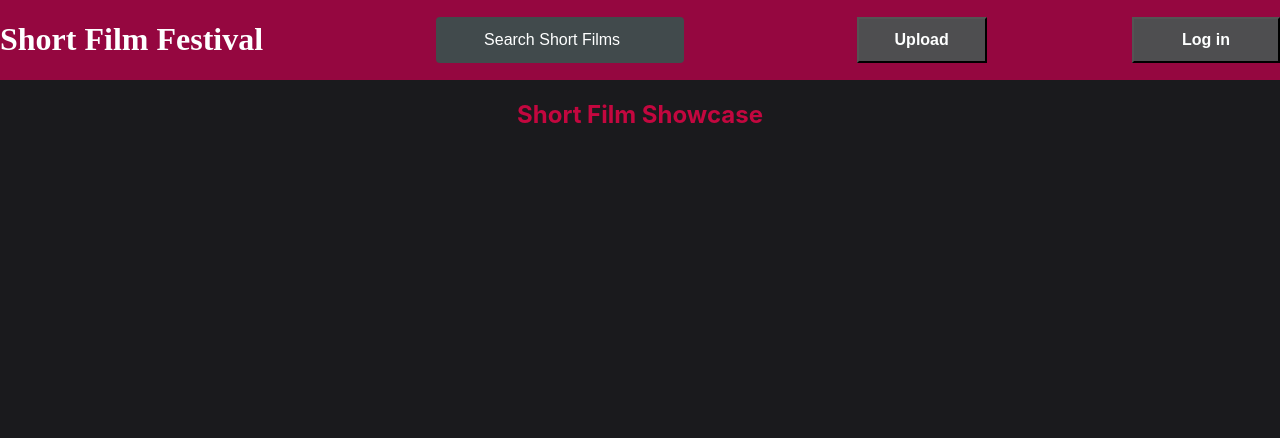
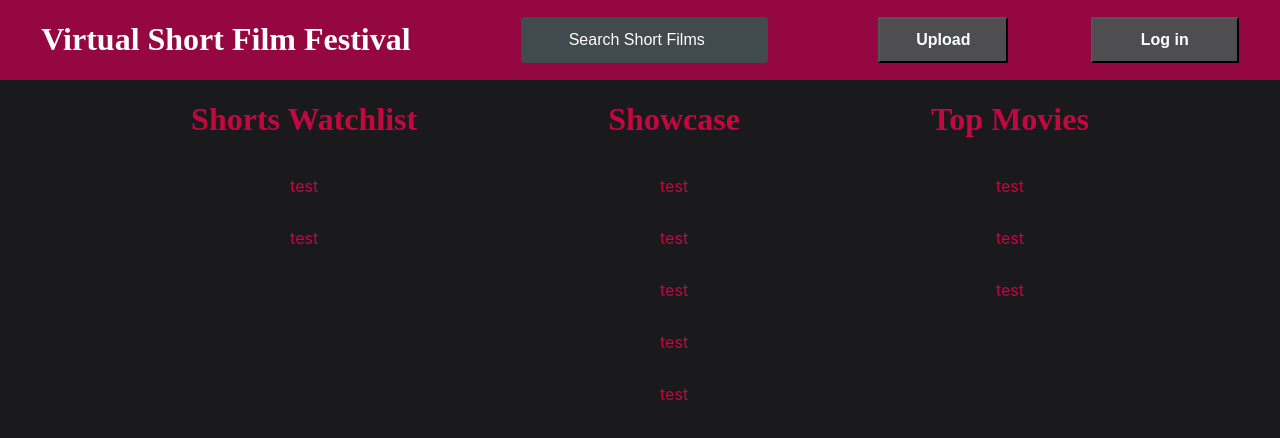
Before and after one commit to AndyAtari/Short_FilmFestival_App, a React (Create React App) app in the folder frontend/: page / in a window 1280 px wide. Shown: the top 438 px of the page. Built offline with nearby package versions, Linux system fonts and the light colour scheme.

Commit message:
Added new components and styled. Just skeleton components WIP.

```diff
--- a/frontend/src/App.css
+++ b/frontend/src/App.css
@@ -7,20 +7,21 @@ body {
   text-align: center;
 }
 
-h1 {
+.header h1 {
   color: #feffff;
   font-family: sofiapro-regular;
 }
 
-h2 {
+h1 {
   color: #c3073f;
+  font-family: sofiapro-bold;
 }
 
 .header {
   background-color: #950740;
   display: flex;
   flex-direction: row;
-  justify-content: space-between;
+  justify-content: space-around;
   align-items: center;
 }
 
@@ -49,7 +50,7 @@ button {
 .search input {
   width: 50%;
   height: auto;
-  color: #a284ef;
+  color: whitesmoke;
   background-color: #414a4c;
   padding: 14px 48px;
   margin: 5px 0;
@@ -57,8 +58,33 @@ button {
   border-radius: 4px;
   cursor: pointer;
   font-size: 16px;
+  font-weight: 500;
 }
 
 ::placeholder {
   color: #feffff;
 }
+
+.watchlist {
+  display: flex;
+  align-items: center;
+  flex-direction: column;
+}
+
+.top-movies {
+  display: flex;
+  align-items: center;
+  flex-direction: column;
+}
+
+.showcase {
+  display: flex;
+  flex-direction: column;
+  align-items: center;
+}
+
+.home {
+  display: flex;
+  flex-direction: row;
+  justify-content: space-evenly;
+}
--- a/frontend/src/components/Header.js
+++ b/frontend/src/components/Header.js
@@ -2,7 +2,7 @@ const Header = () => {
   return (
     <div className="header">
       <div className="home-link">
-        <h1>Short Film Festival </h1>
+        <h1>Virtual Short Film Festival </h1>
       </div>
       <div className="search">
         <form action="/" method="get">
--- /dev/null
+++ b/frontend/src/components/Showcase.js
@@ -0,0 +1,14 @@
+const Showcase = () => {
+  return (
+    <div className="showcase">
+      <h1>Showcase</h1>
+      <p>test</p>
+      <p>test</p>
+      <p>test</p>
+      <p>test</p>
+      <p>test</p>
+    </div>
+  );
+};
+
+export default Showcase;
--- /dev/null
+++ b/frontend/src/components/TopMovies.js
@@ -0,0 +1,12 @@
+const TopMovies = () => {
+  return (
+    <div className="top-movies">
+      <h1>Top Movies</h1>
+      <p>test</p>
+      <p>test</p>
+      <p>test</p>
+    </div>
+  );
+};
+
+export default TopMovies;
--- /dev/null
+++ b/frontend/src/components/Watchlist.js
@@ -0,0 +1,11 @@
+const Watchlist = () => {
+  return (
+    <div className="watchlist">
+      <h1>Shorts Watchlist</h1>
+      <p>test</p>
+      <p>test</p>
+    </div>
+  );
+};
+
+export default Watchlist;
--- a/frontend/src/containers/HomeContainer.js
+++ b/frontend/src/containers/HomeContainer.js
@@ -1,10 +1,15 @@
 import React, { Component } from "react";
+import Watchlist from "../components/Watchlist";
+import Showcase from "../components/Showcase";
+import TopMovies from "../components/TopMovies";
 
 class HomeContainer extends Component {
   render() {
     return (
-      <div>
-        <h2>Short Film Showcase</h2>
+      <div className="home">
+        <Watchlist />
+        <Showcase />
+        <TopMovies />
       </div>
     );
   }
```
Also changed, not shown: 1 other file (tests, documents, lock files or other folders).
